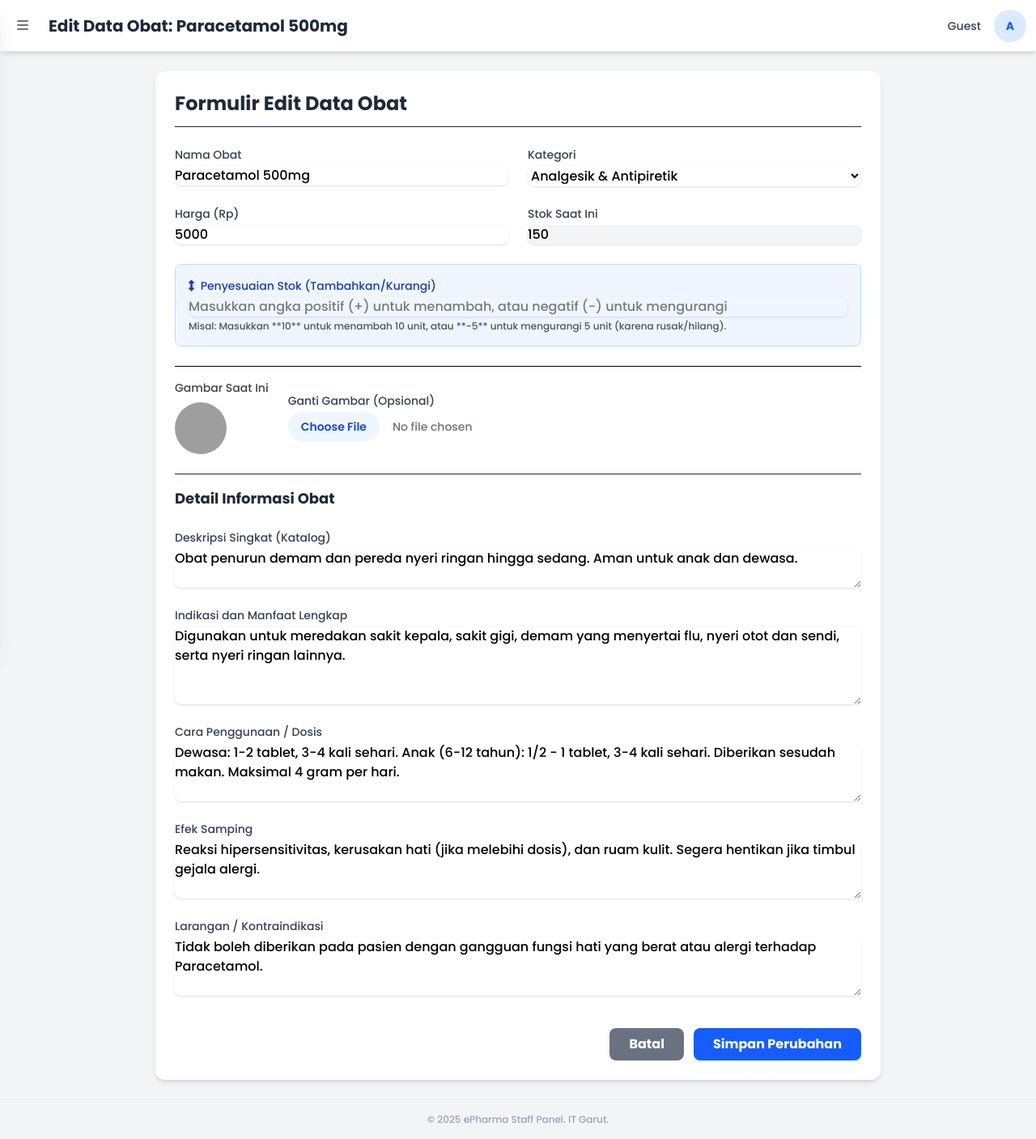
After one commit to Badroel07/SIA, a Laravel app: page /admin/medicines/1/edit in a window 1280 px wide. The commit adds this page. Shown: the whole page at 81% size. Run offline with Laravel 12, Linux system fonts and the light colour scheme; data comes from the database, SQL or seed files in the repository; style sheets or scripts are compiled from the project's sources; some libraries are stand-ins or nearby versions; grey boxes are pictures that could not be loaded.

Commit message:
manajemen obat

```diff
--- a/app/Http/Controllers/Admin/CrudMedicineController.php
+++ b/app/Http/Controllers/Admin/CrudMedicineController.php
@@ -45,11 +45,6 @@ class CrudMedicineController extends Controller
      * Menampilkan formulir untuk membuat data obat baru (CREATE).
      * Dipanggil oleh route admin.medicines.create
      */
-    public function create()
-    {
-        // Perbaikan: Mengganti view path
-        return view('admin.create');
-    }
 
     /**
      * Menyimpan data obat baru (termasuk upload gambar) (STORE).
@@ -102,7 +97,7 @@ class CrudMedicineController extends Controller
     public function edit(Medicine $medicine)
     {
         // PERBAIKAN: Mengganti view path
-        return view('admin.medicines.edit', compact('medicine'));
+        return view('admin.medicine.edit', compact('medicine'));
     }
 
     /**
@@ -167,4 +162,24 @@ class CrudMedicineController extends Controller
         // PERBAIKAN: Menggunakan route admin.medicines.index
         return redirect()->route('admin.medicines.index')->with('success', 'Data obat berhasil dihapus!');
     }
+
+    public function detail($id)
+    {
+        $medicine = Medicine::findOrFail($id);
+
+        return response()->json([
+            'id' => $medicine->id,
+            'name' => $medicine->name,
+            'category' => $medicine->category,
+            'price' => $medicine->price,
+            'stock' => $medicine->stock,
+            'total_sold' => $medicine->total_sold ?? 0,
+            'image' => $medicine->image,
+            'description' => $medicine->description,
+            'full_indication' => $medicine->full_indication,
+            'usage_detail' => $medicine->usage_detail,
+            'side_effects' => $medicine->side_effects,
+            'contraindications' => $medicine->contraindications,
+        ]);
+    }
 }
--- a/resources/views/admin/layouts/app.blade.php
+++ b/resources/views/admin/layouts/app.blade.php
@@ -14,6 +14,40 @@ use Illuminate\Support\Facades\Auth;
     <link rel="stylesheet" href="https://cdnjs.cloudflare.com/ajax/libs/font-awesome/6.4.0/css/all.min.css">
     <script src="https://cdn.jsdelivr.net/npm/alpinejs@3.x.x/dist/cdn.min.js"></script>
 
+    <!-- 1. FONT DARI GOOGLE (Inter & Poppins) -->
+    <link rel="preconnect" href="https://fonts.googleapis.com">
+    <link rel="preconnect" href="https://fonts.gstatic.com" crossorigin>
+    <link href="https://fonts.googleapis.com/css2?family=Inter:wght@300;400;500;600;700&family=Poppins:wght@500;600;700;800&display=swap" rel="stylesheet">
+
+    <style>
+        body {
+            font-family: 'Poppins', sans-serif !important;
+        }
+
+        /* Class khusus untuk Heading (Judul) */
+        .font-heading {
+            font-family: 'Poppins', sans-serif !important;
+        }
+
+        /* Tambahan agar scrollbar lebih rapi */
+        ::-webkit-scrollbar {
+            width: 8px;
+        }
+
+        ::-webkit-scrollbar-track {
+            background: #f1f1f1;
+        }
+
+        ::-webkit-scrollbar-thumb {
+            background: #cbd5e1;
+            border-radius: 4px;
+        }
+
+        ::-webkit-scrollbar-thumb:hover {
+            background: #94a3b8;
+        }
+    </style>
+
     <style>
         /* Fixes for Tailwind and Alpine.js */
         [x-cloak] {
@@ -23,12 +57,8 @@ use Illuminate\Support\Facades\Auth;
         .font-sans {
             font-family: 'Poppins', sans-serif;
         }
-
-        /* Mengatur transisi untuk Alpine.js */
-        .sidebar-transition {
-            transition: width 300ms ease-in-out, margin-left 300ms ease-in-out;
-        }
     </style>
+    @stack('styles')
 </head>
 
 <body class="bg-gray-100 font-sans antialiased">
@@ -36,7 +66,7 @@ use Illuminate\Support\Facades\Auth;
     {{-- WRAPPER UTAMA: x-data untuk menyimpan state sidebar --}}
     <div class="min-h-screen flex"
         x-data="{
-            isSidebarOpen: true,
+            isSidebarOpen: false, {{-- DEFAULT TERTUTUP --}}
 
             // Fungsi untuk toggle sidebar
             toggleSidebar() {
@@ -44,89 +74,80 @@ use Illuminate\Support\Facades\Auth;
             }
         }">
 
-        <!-- SIDEBAR (Kiri) - Lebar Dinamis -->
-        <aside class="bg-white shadow-xl shadow-gray-200 flex flex-col fixed h-full z-30 transition-all duration-300"
-            :class="{ 'w-60': isSidebarOpen, 'w-16': !isSidebarOpen }">
+        <!-- SIDEBAR (Kiri) - Lebar Ditetapkan (OVERLAY) -->
+        <aside class="bg-white shadow-xl shadow-gray-200 flex flex-col fixed h-full z-50 transition-transform duration-300 w-60"
+            {{-- Menggunakan transform untuk slide in/out --}}
+            :class="{ '-translate-x-full': !isSidebarOpen, 'translate-x-0': isSidebarOpen }">
 
-            <!-- Brand & Tombol Toggle -->
-            <div class="h-16 flex items-center p-2 border-b border-gray-100">
+            <!-- Brand & Tombol Tutup di dalam Sidebar (Diperbaiki strukturnya) -->
+            <div class="h-16 flex items-center px-4 border-b border-gray-100 **justify-between**">
 
-                {{-- Tombol Toggle Sidebar (Diposisikan di KANAN HEADER) --}}
-                <div class="w-full flex"
-                    :class="{ 'justify-between': isSidebarOpen, 'justify-center': !isSidebarOpen }">
 
-                    {{-- Teks Logo (Hanya tampil saat terbuka) --}}
-                    <span class="text-xl font-extrabold tracking-wider text-blue-600 overflow-hidden whitespace-nowrap"
-                        x-show="isSidebarOpen" x-transition:enter.duration.500ms x-transition:leave.duration.50ms x-cloak>
-                        ePharma<span class="text-gray-400">Admin</span>
-                    </span>
 
-                    {{-- Tombol Toggle --}}
-                    <button @click="toggleSidebar()"
-                        class="text-gray-500 hover:text-gray-700 rounded-full hover:bg-gray-100 transition p-1.5 flex-shrink-0">
+                {{-- Tombol Tutup (Di dalam Sidebar) --}}
+                <button @click="toggleSidebar()"
+                    class="text-gray-500 hover:text-gray-700 rounded-full hover:bg-gray-100 transition p-1.5 flex-shrink-0 **ml-2**">
+                    <i class="fas fa-times w-5 h-5"></i>
+                </button>
+            </div>
 
-                        {{-- Icon Toggle --}}
-                        <i class="fas w-5 h-5 transition-transform duration-300"
-                            :class="{ 'fa-times': isSidebarOpen, 'fa-bars': !isSidebarOpen }">
-                        </i>
-                    </button>
-                </div>
-            </div>
 
             <!-- Menu Navigasi -->
             <nav class="flex-1 overflow-y-auto pt-6">
-                <ul class="space-y-1 px-3">
+                {{-- Logo (Rata Tengah di sisa ruang) --}}
+                <div class="flex-1 text-center">
+                    <span class="block text-xl font-extrabold tracking-wider text-blue-600 overflow-hidden whitespace-nowrap">
+                        ePharma<span class="text-gray-400">Admin</span>
+                    </span>
+                </div>
+
+                <ul class="space-y-1 px-3 mt-5">
 
                     {{-- Menu Dasar --}}
                     <li class="mb-4">
                         <a href="{{ route('admin.dashboard') }}"
-                            class="mt-2 flex items-center gap-3 px-3 py-3 rounded-xl hover:bg-blue-50 hover:text-blue-600 transition duration-150 {{ request()->routeIs('admin.dashboard') ? 'bg-blue-100 text-blue-600' : 'text-gray-700' }}"
-                            :class="{ 'justify-start': isSidebarOpen, 'justify-center': !isSidebarOpen }">
+                            class="mt-2 flex items-center gap-3 px-3 py-3 rounded-xl hover:bg-blue-50 hover:text-blue-600 transition duration-150 {{ request()->routeIs('admin.dashboard') ? 'bg-blue-100 text-blue-600' : 'text-gray-700' }}">
                             <i class="fas fa-home w-5 text-center flex-shrink-0"></i>
-                            <span class="font-medium overflow-hidden whitespace-nowrap" x-show="isSidebarOpen" x-transition.duration.300ms x-cloak>Dashboard</span>
+                            <span class="font-medium overflow-hidden whitespace-nowrap">Dashboard</span>
                         </a>
                         <a href="{{ route('admin.medicines.index') }}"
-                            class="mt-2 flex items-center gap-3 px-3 py-3 rounded-xl hover:bg-blue-50 hover:text-blue-600 transition duration-150 {{ request()->routeIs('admin.medicines.index') ? 'bg-blue-100 text-blue-600' : 'text-gray-700' }}"
-                            :class="{ 'justify-start': isSidebarOpen, 'justify-center': !isSidebarOpen }">
+                            class="mt-2 flex items-center gap-3 px-3 py-3 rounded-xl hover:bg-blue-50 hover:text-blue-600 transition duration-150 {{ request()->routeIs('admin.medicines.index') ? 'bg-blue-100 text-blue-600' : 'text-gray-700' }}">
                             <i class="fas fa-capsules w-5 text-center flex-shrink-0"></i>
-                            <span class="font-medium overflow-hidden whitespace-nowrap" x-show="isSidebarOpen" x-transition.duration.300ms x-cloak>Manajemen Obat</span>
+                            <span class="font-medium overflow-hidden whitespace-nowrap">Manajemen Obat</span>
                         </a>
                     </li>
 
                     @if(Auth::check() && Auth::user()->isAdmin())
                     {{-- Judul Menu --}}
-                    <li class="px-4 pt-4 pb-2 text-xs font-bold text-gray-400 uppercase tracking-wider overflow-hidden whitespace-nowrap" x-show="isSidebarOpen" x-cloak>Management</li>
+                    <li class="px-4 pt-4 pb-2 text-xs font-bold text-gray-400 uppercase tracking-wider overflow-hidden whitespace-nowrap">Management</li>
 
                     {{-- Link Manajemen Obat --}}
                     <li>
                         <a href="{{ route('admin.medicines.index') }}"
-                            class="flex items-center gap-3 px-3 py-3 rounded-xl text-gray-700 hover:bg-blue-50 hover:text-blue-600 transition duration-150 {{ request()->routeIs('admin.medicines.*') ? 'bg-blue-100 text-blue-700 font-semibold' : '' }}"
-                            :class="{ 'justify-start': isSidebarOpen, 'justify-center': !isSidebarOpen }">
+                            class="flex items-center gap-3 px-3 py-3 rounded-xl text-gray-700 hover:bg-blue-50 hover:text-blue-600 transition duration-150 {{ request()->routeIs('admin.medicines.*') ? 'bg-blue-100 text-blue-700 font-semibold' : '' }}">
                             <i class="fas fa-capsules w-5 text-center flex-shrink-0"></i>
-                            <span class="font-medium overflow-hidden whitespace-nowrap" x-show="isSidebarOpen" x-cloak>Manajemen Obat</span>
+                            <span class="font-medium overflow-hidden whitespace-nowrap">Manajemen Obat</span>
                         </a>
                     </li>
 
                     {{-- Link Kelola Staff --}}
                     <li>
                         <a href="{{ route('admin.users.index') }}"
-                            class="flex items-center gap-3 px-3 py-3 rounded-xl text-gray-700 hover:bg-blue-50 hover:text-blue-600 transition duration-150 {{ request()->routeIs('admin.users.*') ? 'bg-blue-100 text-blue-700 font-semibold' : '' }}"
-                            :class="{ 'justify-start': isSidebarOpen, 'justify-center': !isSidebarOpen }">
+                            class="flex items-center gap-3 px-3 py-3 rounded-xl text-gray-700 hover:bg-blue-50 hover:text-blue-600 transition duration-150 {{ request()->routeIs('admin.users.*') ? 'bg-blue-100 text-blue-700 font-semibold' : '' }}">
                             <i class="fas fa-users-cog w-5 text-center flex-shrink-0"></i>
-                            <span class="font-medium overflow-hidden whitespace-nowrap" x-show="isSidebarOpen" x-cloak>Kelola Staff/Kasir</span>
+                            <span class="font-medium overflow-hidden whitespace-nowrap">Kelola Staff/Kasir</span>
                         </a>
                     </li>
                     @endif
 
                     {{-- Menu Khusus Kasir --}}
                     @if(Auth::check() && Auth::user()->isCashier())
-                    <li class="px-4 pt-4 pb-2 text-xs font-bold text-gray-400 uppercase tracking-wider overflow-hidden whitespace-nowrap" x-show="isSidebarOpen" x-cloak>Kasir</li>
+                    <li class="px-4 pt-4 pb-2 text-xs font-bold text-gray-400 uppercase tracking-wider overflow-hidden whitespace-nowrap">Kasir</li>
                     <li>
                         <a href="{{ route('cashier.dashboard') }}"
-                            class="flex items-center gap-3 px-3 py-3 rounded-xl text-gray-700 hover:bg-blue-50 hover:text-blue-600 transition duration-150"
-                            :class="{ 'justify-start': isSidebarOpen, 'justify-center': !isSidebarOpen }">
+                            class="flex items-center gap-3 px-3 py-3 rounded-xl text-gray-700 hover:bg-blue-50 hover:text-blue-600 transition duration-150">
                             <i class="fas fa-cash-register w-5 text-center flex-shrink-0"></i>
-                            <span class="font-medium overflow-hidden whitespace-nowrap" x-show="isSidebarOpen" x-cloak>Halaman Kasir</span>
+                            <span class="font-medium overflow-hidden whitespace-nowrap">Halaman Kasir</span>
                         </a>
                     </li>
                     @endif
@@ -135,28 +156,34 @@ use Illuminate\Support\Facades\Auth;
 
             <!-- Footer Sidebar/Logout -->
             @auth
-            <div class="p-4 border-t border-gray-100 transition-all duration-300"
-                :class="{ 'px-4': isSidebarOpen, 'px-2': !isSidebarOpen }">
+            <div class="p-4 border-t border-gray-100 transition-all duration-300 px-4">
                 <form method="POST" action="{{ route('logout') }}">
                     @csrf
-                    <button type="submit" class="flex items-center gap-3 w-full px-2 py-2 text-red-500 hover:bg-red-50 rounded-lg transition text-sm font-medium"
-                        :class="{ 'justify-start': isSidebarOpen, 'justify-center': !isSidebarOpen }">
+                    <button type="submit" class="flex items-center gap-3 w-full px-2 py-2 text-red-500 hover:bg-red-50 rounded-lg transition text-sm font-medium justify-start">
                         <i class="fas fa-sign-out-alt w-5 text-center flex-shrink-0"></i>
-                        <span x-show="isSidebarOpen" x-cloak>Logout</span>
+                        <span>Logout</span>
                     </button>
                 </form>
             </div>
             @endauth
         </aside>
 
-        <!-- KONTEN KANAN -->
-        {{-- Jarak dorong konten diatur oleh margin-left dinamis --}}
-        <div class="flex-1 flex flex-col min-h-screen sidebar-transition"
-            :class="{ 'ml-60': isSidebarOpen, 'ml-16': !isSidebarOpen }">
+        {{-- Backdrop untuk menutup sidebar saat overlay terbuka --}}
+        <div x-show="isSidebarOpen" @click="isSidebarOpen = false" x-transition.opacity class="fixed inset-0 bg-gray-900 bg-opacity-50 z-40 lg:hidden" x-cloak></div>
 
-            <!-- Topbar (Sederhana - Tanpa Tombol Toggle di sini) -->
+        <!-- KONTEN KANAN (Tidak ada margin dinamis, selalu 100% lebar) -->
+        <div class="flex-1 flex flex-col min-h-screen">
+
+            <!-- Topbar (Wadah Tombol Toggle Sidebar) -->
             <header class="bg-white p-3 shadow-md flex justify-between items-center h-16 border-b border-gray-200 sticky top-0 z-20">
-                <h1 class="text-xl font-bold text-gray-800">@yield('title', 'Dashboard')</h1>
+                <div class="flex items-center gap-4">
+                    {{-- Tombol Toggle Pembuka (Dipindahkan ke Topbar) --}}
+                    <button @click="toggleSidebar()"
+                        class="text-gray-500 hover:text-gray-700 rounded-full hover:bg-gray-100 transition p-1.5 flex-shrink-0">
+                        <i class="fas fa-bars w-5 h-5"></i>
+                    </button>
+                    <h1 class="text-xl font-bold text-gray-800">@yield('title', 'Dashboard')</h1>
+                </div>
 
                 <div class="flex items-center gap-4">
                     <span class="text-sm font-medium text-gray-700 hidden sm:block">{{ Auth::user()->name ?? 'Guest' }}</span>
@@ -178,9 +205,7 @@ use Illuminate\Support\Facades\Auth;
         </div>
 
     </div>
-
+    @stack('scripts')
 </body>
 
 </html>
-
-@include('admin.medicine.create')
--- /dev/null
+++ b/resources/views/admin/medicine/edit.blade.php
@@ -0,0 +1,142 @@
+@extends('admin.layouts.app')
+
+@section('title', 'Edit Data Obat: ' . $medicine->name)
+
+@section('content')
+
+<div class="bg-white p-6 rounded-xl shadow-md max-w-4xl mx-auto">
+    <h3 class="text-2xl font-bold text-gray-800 mb-6 border-b pb-3">Formulir Edit Data Obat</h3>
+
+    {{-- Form mengarah ke route admin.medicines.update --}}
+    <form action="{{ route('admin.medicines.update', $medicine) }}" method="POST" enctype="multipart/form-data" class="space-y-6">
+        @csrf
+        @method('PUT') {{-- WAJIB: Menggunakan method PUT untuk update --}}
+
+        {{-- Notifikasi Sukses --}}
+        @if(session('success'))
+        <div class="bg-green-100 border border-green-400 text-green-700 px-4 py-3 rounded relative mb-4" role="alert">
+            <span class="block sm:inline">{{ session('success') }}</span>
+        </div>
+        @endif
+
+        {{-- Handle Error Validasi --}}
+        @if ($errors->any())
+        <div class="bg-red-100 border border-red-400 text-red-700 px-4 py-3 rounded relative mb-4">
+            <p class="font-bold">Terjadi Kesalahan Input:</p>
+            <ul class="mt-1 list-disc list-inside text-sm">
+                @foreach ($errors->all() as $error)
+                <li>{{ $error }}</li>
+                @endforeach
+            </ul>
+        </div>
+        @endif
+
+        <div class="grid grid-cols-1 md:grid-cols-2 gap-6">
+
+            <!-- Nama Obat -->
+            <div>
+                <label for="name" class="block text-sm font-medium text-gray-700">Nama Obat</label>
+                <input type="text" name="name" id="name" value="{{ old('name', $medicine->name) }}" required class="mt-1 block w-full border-gray-300 rounded-lg shadow-sm">
+            </div>
+
+            <!-- Kategori -->
+            <div>
+                <label for="category" class="block text-sm font-medium text-gray-700">Kategori</label>
+                <select name="category" id="category" required class="mt-1 block w-full border-gray-300 rounded-lg shadow-sm">
+                    <option value="">Pilih Kategori</option>
+                    <?php
+                    $categories = ['Analgesik & Antipiretik', 'Antibiotik (Penisilin)', 'Anti-inflamasi Non-steroid (OAINS)', 'Antihistamin', 'Bronkodilator', 'Suplemen'];
+                    ?>
+                    @foreach($categories as $cat)
+                    <option value="{{ $cat }}" {{ old('category', $medicine->category) == $cat ? 'selected' : '' }}>{{ $cat }}</option>
+                    @endforeach
+                </select>
+            </div>
+
+            <!-- Harga -->
+            <div>
+                <label for="price" class="block text-sm font-medium text-gray-700">Harga (Rp)</label>
+                <input type="number" name="price" id="price" value="{{ old('price', $medicine->price) }}" required min="0" class="mt-1 block w-full border-gray-300 rounded-lg shadow-sm">
+            </div>
+
+            <!-- Stok Saat Ini (Hanya Tampilan) -->
+            <div>
+                <label class="block text-sm font-medium text-gray-700">Stok Saat Ini</label>
+                <input type="text" value="{{ $medicine->stock }}" disabled class="mt-1 block w-full bg-gray-100 border-gray-300 rounded-lg shadow-sm cursor-not-allowed">
+            </div>
+
+            <!-- Stok Adjustment (Fitur Penyesuaian Stok) -->
+            <div class="md:col-span-2 bg-blue-50 p-4 rounded-lg border border-blue-200">
+                <label for="stock_adjustment" class="block text-sm font-medium text-blue-800">
+                    <i class="fas fa-arrows-alt-v mr-1"></i> Penyesuaian Stok (Tambahkan/Kurangi)
+                </label>
+                <input type="number" name="stock_adjustment" id="stock_adjustment" placeholder="Masukkan angka positif (+) untuk menambah, atau negatif (-) untuk mengurangi"
+                    value="{{ old('stock_adjustment') }}" class="mt-1 block w-full border-blue-300 rounded-lg shadow-sm focus:ring-blue-500 focus:border-blue-500">
+                <p class="text-xs text-gray-600 mt-1">Misal: Masukkan **10** untuk menambah 10 unit, atau **-5** untuk mengurangi 5 unit (karena rusak/hilang).</p>
+            </div>
+
+
+            <!-- Gambar Obat -->
+            <div class="md:col-span-2 flex items-center gap-6 border-t pt-4">
+                <div>
+                    <label class="block text-sm font-medium text-gray-700">Gambar Saat Ini</label>
+                    @if($medicine->image)
+                    <img src="{{ asset('storage/' . $medicine->image) }}" alt="{{ $medicine->name }}" class="w-16 h-16 object-cover rounded-full mt-2">
+                    @else
+                    <span class="text-sm text-gray-500 mt-2">Tidak ada gambar</span>
+                    @endif
+                </div>
+
+                <div class="flex-grow">
+                    <label for="image" class="block text-sm font-medium text-gray-700">Ganti Gambar (Opsional)</label>
+                    <input type="file" name="image" id="image" class="mt-1 block w-full text-sm text-gray-500 file:mr-4 file:py-2 file:px-4 file:rounded-full file:border-0 file:text-sm file:font-semibold file:bg-blue-50 file:text-blue-700 hover:file:bg-blue-100">
+                </div>
+            </div>
+        </div>
+
+        <!-- Deskripsi dan Detail Teknis -->
+        <h4 class="text-lg font-bold text-gray-800 pt-4 border-t">Detail Informasi Obat</h4>
+
+        <!-- Deskripsi Singkat (Katalog) -->
+        <div>
+            <label for="description" class="block text-sm font-medium text-gray-700">Deskripsi Singkat (Katalog)</label>
+            <textarea name="description" id="description" rows="2" required class="mt-1 block w-full border-gray-300 rounded-lg shadow-sm">{{ old('description', $medicine->description) }}</textarea>
+        </div>
+
+        <!-- Indikasi Lengkap -->
+        <div>
+            <label for="full_indication" class="block text-sm font-medium text-gray-700">Indikasi dan Manfaat Lengkap</label>
+            <textarea name="full_indication" id="full_indication" rows="4" required class="mt-1 block w-full border-gray-300 rounded-lg shadow-sm">{{ old('full_indication', $medicine->full_indication) }}</textarea>
+        </div>
+
+        <!-- Cara Penggunaan -->
+        <div>
+            <label for="usage_detail" class="block text-sm font-medium text-gray-700">Cara Penggunaan / Dosis</label>
+            <textarea name="usage_detail" id="usage_detail" rows="3" required class="mt-1 block w-full border-gray-300 rounded-lg shadow-sm">{{ old('usage_detail', $medicine->usage_detail) }}</textarea>
+        </div>
+
+        <!-- Efek Samping -->
+        <div>
+            <label for="side_effects" class="block text-sm font-medium text-gray-700">Efek Samping</label>
+            <textarea name="side_effects" id="side_effects" rows="3" required class="mt-1 block w-full border-gray-300 rounded-lg shadow-sm">{{ old('side_effects', $medicine->side_effects) }}</textarea>
+        </div>
+
+        <!-- Kontraindikasi -->
+        <div>
+            <label for="contraindications" class="block text-sm font-medium text-gray-700">Larangan / Kontraindikasi</label>
+            <textarea name="contraindications" id="contraindications" rows="3" required class="mt-1 block w-full border-gray-300 rounded-lg shadow-sm">{{ old('contraindications', $medicine->contraindications) }}</textarea>
+        </div>
+
+
+        <div class="flex justify-end pt-4">
+            <a href="{{ route('admin.medicines.index') }}" class="bg-gray-500 hover:bg-gray-600 text-white px-6 py-2 rounded-lg font-bold transition">
+                Batal
+            </a>
+            <button type="submit" class="bg-blue-600 hover:bg-blue-700 text-white px-6 py-2 rounded-lg font-bold transition ml-3">
+                Simpan Perubahan
+            </button>
+        </div>
+    </form>
+</div>
+
+@endsection
--- a/routes/web.php
+++ b/routes/web.php
@@ -27,6 +27,8 @@ Route::prefix('admin')
 
         // Rute Dasar Admin (admin.dashboard) -> Menampilkan Statistik
         Route::get('/', [DashboardController::class, 'index'])->name('dashboard');
+        Route::get('medicines/{id}/detail', [CrudMedicineController::class, 'detail'])
+            ->name('medicines.detail');
 
         Route::resource('medicines', CrudMedicineController::class)->except(['show']);
     });
```
Also changed, not shown: resources/views/admin/index.blade.php (+7 -7 lines), resources/views/admin/medicine/detail.blade.php (added, +165 -0 lines), resources/views/admin/medicine/index.blade.php (+7 -4 lines).
